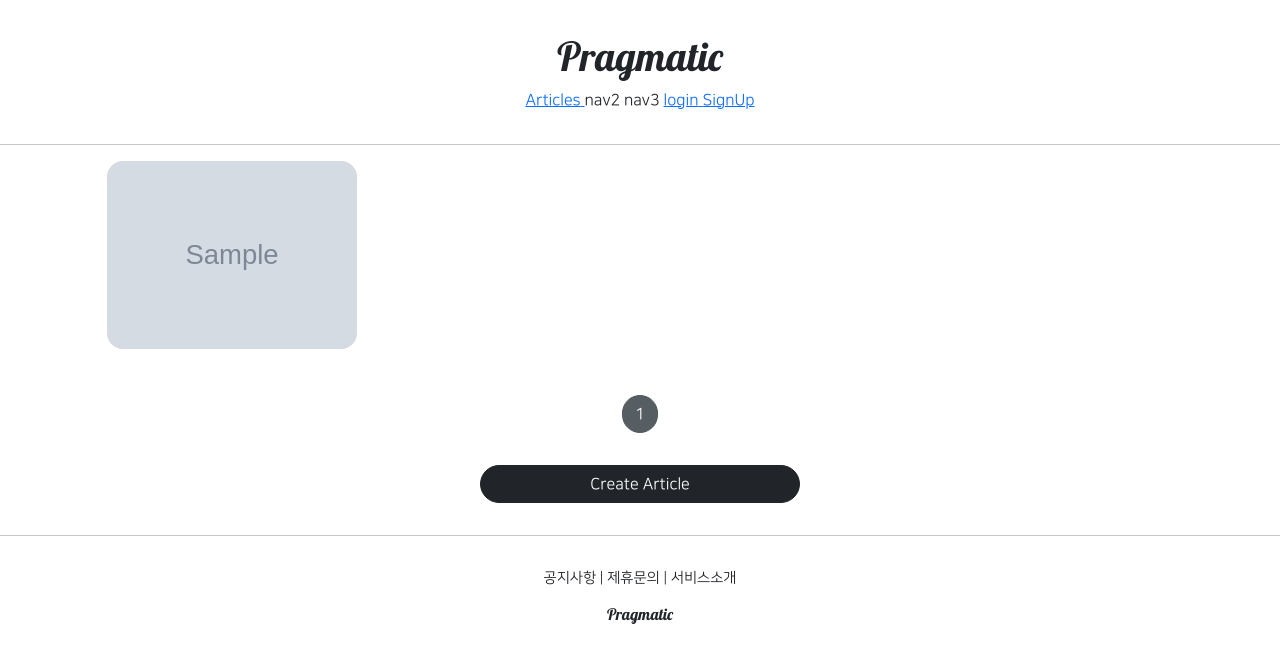
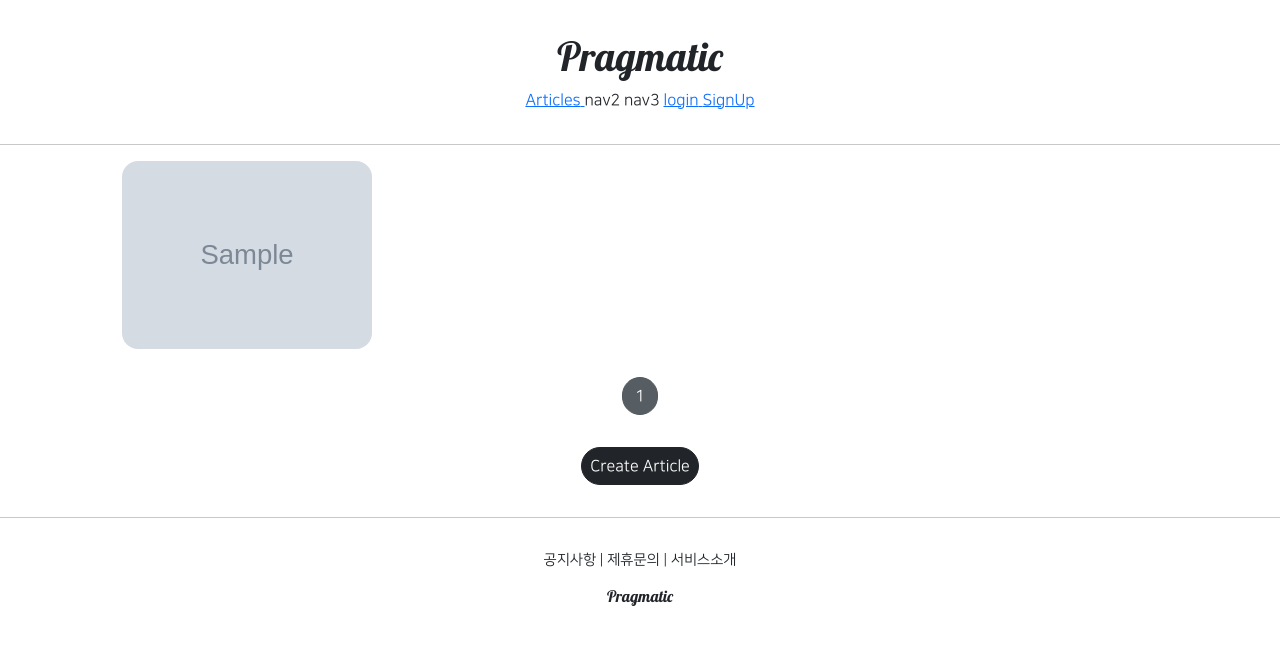
Before and after one commit to CloudFlavorKettle/pragmatic, a Django app: page /articles/list/ in a window 1280 px wide. Shown: the top 663 px of the page. Run offline with Django 4.2, Linux system fonts and the light colour scheme; tables that the repository leaves empty hold one stand-in row (values such as "Sample post"); grey boxes marked "Sample" are stand-in pictures; parts of the project's set-up code (start-up, migrations or seed data) failed here and were passed over; some libraries are stand-ins or nearby versions.

Commit message:
django course 39 commit

```diff
--- a/articleapp/templates/articleapp/list.html
+++ b/articleapp/templates/articleapp/list.html
@@ -4,9 +4,18 @@
 {% block content %}
 
 <style>
+
+    .container {
+        padding: 0;
+        margin: 0, auto;
+    }
+
+    .container a {
+        width: 45%;
+        max-width: 250px;
+    }
+
     .container div {
-        width: 250px;
-        background-color: antiquewhite;
         display: flex;
         justify-content: center;
         align-items: center;
@@ -39,7 +48,7 @@
     {% include 'snippets/pagination.html' with page_obj=page_obj %}
 
 <div style="text-align: center;">
-    <a href="{% url 'articleapp:create' %}" class="btn btn-dark rounded-pill col-3 mt-3 mb-3">
+    <a href="{% url 'articleapp:create' %}" class="btn btn-dark rounded-pill mt-3 mb-3 px-2">
         Create Article
     </a>
 </div>
--- a/pragmatic/settings.py
+++ b/pragmatic/settings.py
@@ -40,7 +40,7 @@
 # Quick-start development settings - unsuitable for production
 # See https://docs.djangoproject.com/en/4.1/howto/deployment/checklist/
 
-ALLOWED_HOSTS = []
+ALLOWED_HOSTS = ['*']
 
 
 # Application definition
--- a/static/base.css
+++ b/static/base.css
@@ -13,3 +13,10 @@
 .pragmatic_header{
     text-align: center; margin: 2rem 0;
 }
+
+@media screen and (max-width:500px) {
+    html {
+        font-size: 13px;
+    }
+
+}
--- a/static/js/magicgrid.js
+++ b/static/js/magicgrid.js
@@ -288,7 +288,7 @@
 let magicGrid = new MagicGrid({
     container: '.container',
     animate: true,
-    gutter: 30,
+    gutter: 12,
     static: true,
     useMin: true
 });
--- a/templates/head.html
+++ b/templates/head.html
@@ -2,6 +2,7 @@
 
 <head>
     <meta charset="UTF-8">
+    <meta name="viewport" content="width=device-width, initial-scale=1, shirk-to-fit-=no">
     <title>Pragmatic</title>
 
     <!--  BOOTSTRAP LINK  -->
```
